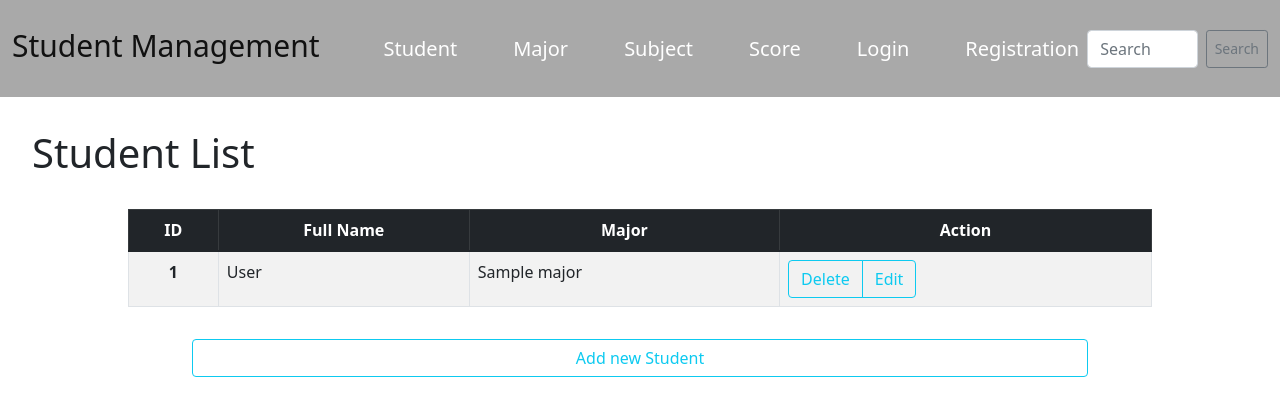
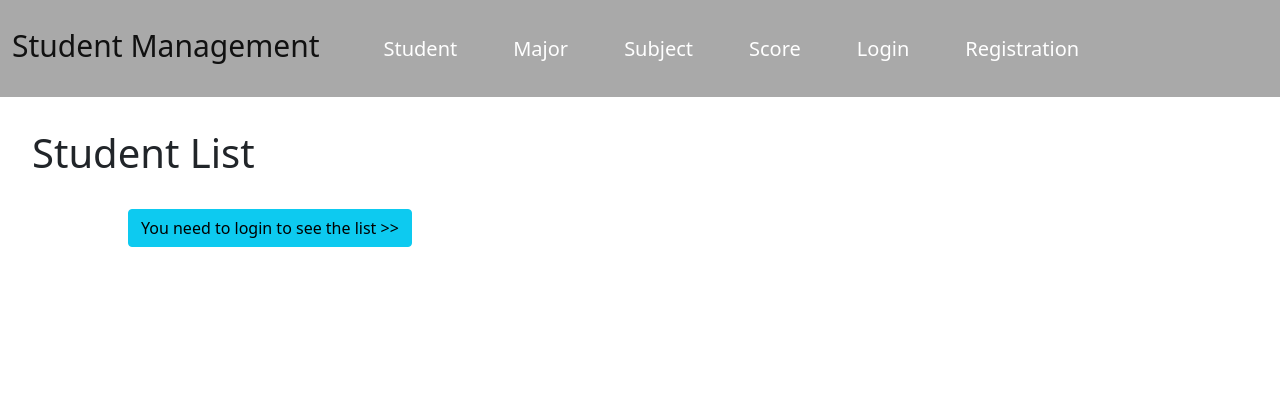
Before and after one commit to Linh25qb12/student_manage, a Symfony app: template templates/student/index.html.twig in a window 1280 px wide. Shown: the top 416 px of the page. Run offline with Twig, Linux system fonts and the light colour scheme; the template is opened without the code that fills it: most values are stand-ins (such as "Sample title", 1, 10 or a date in 2020); some libraries are stand-ins or nearby versions.

Commit message:
Css for Login function

```diff
--- a/templates/base.html.twig
+++ b/templates/base.html.twig
@@ -39,10 +39,13 @@
                         <a class="btn btn-sm btn-outline-secondary" style="border: none; color: white; font-size: 20px  !important;" aria-current="page"  href="{{ path('registration') }}">Registration</a>
                     </li>
                 </ul>
+                {% if app.user %}
                 <form class="d-flex">
                     <input class="form-control me-2" type="search" placeholder="Search" aria-label="Search">
                     <button class="btn btn-sm btn-outline-secondary" type="submit">Search</button>
+                    <a style="margin-left: 10px" class="btn btn-outline-secondary" href="{{path('app_logout')}}" role="button">Logout</a>
                 </form>
+                {% endif %}
             </div>
         </div>
     </nav>
--- a/templates/student/index.html.twig
+++ b/templates/student/index.html.twig
@@ -2,6 +2,7 @@
 
 {% block body %}
     <h1 style="margin: 2.5%">Student List</h1>
+    {% if app.user != null %}
         <div style="margin: 2.5% 10% ">
             <table class="table table-striped table-bordered">
                 <thead class="thead-dark">
@@ -34,6 +35,11 @@
         <div style="margin-left: 15%; width: 70%" class="d-grid gap-2">
             <a class="btn btn-outline-info" href="{{path('student_create')}}" role="button">Add new Student</a>
         </div>
+    {% endif %}
 
+    {% if app.user == null %}
+        <a style="margin-left: 10%" href="{{ path('app_login') }}" class="btn btn-info">
+            You need to login to see the list >></a>
+    {% endif %}
 
 {% endblock %}
```
Also changed, not shown: templates/score/index.html.twig (+7 -0 lines). Lines whose indentation alone changed are shown as unchanged.
